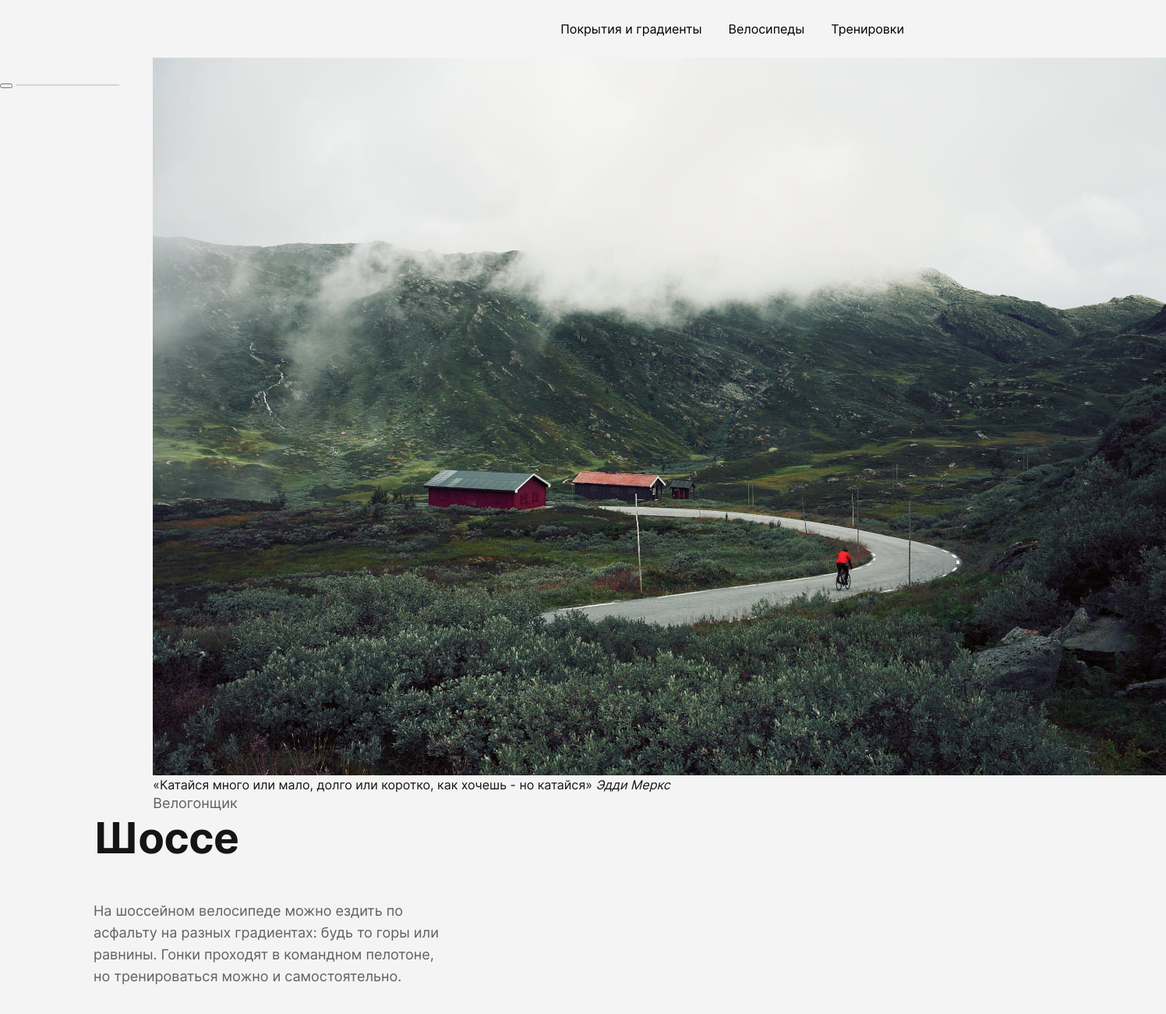
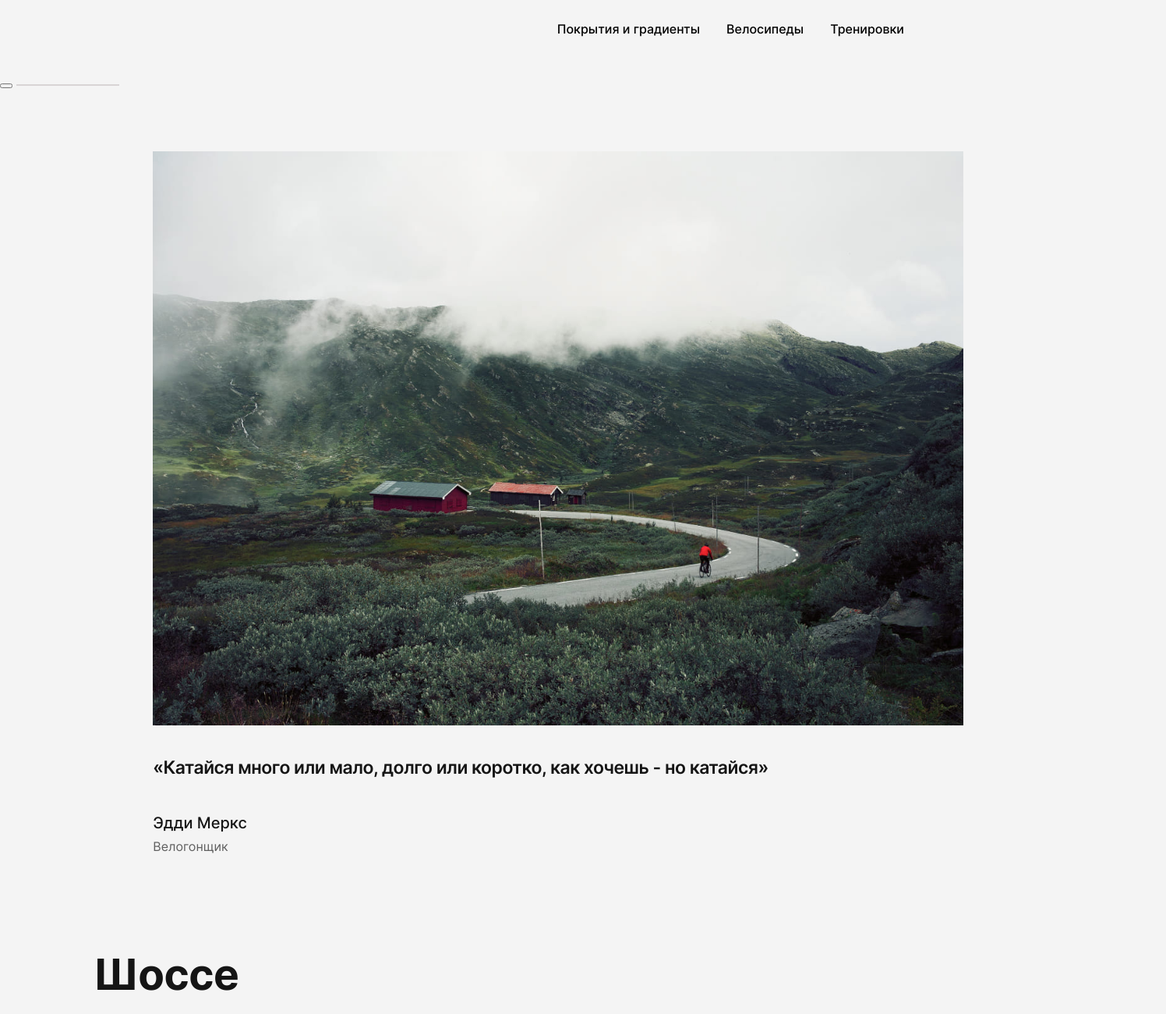
Before and after one commit to Dimd1288/sprint-3-competitions, a plain HTML site: page index.html in a window 1280 px wide. Shown: the top 1300 px of the page at 78% size, 1496 px wide, since content can reach past the window. Drawn offline with Linux system fonts and the light colour scheme.

Commit message:
intro block finished and adapted

```diff
--- a/blocks/apps/apps.css
+++ b/blocks/apps/apps.css
@@ -18,7 +18,6 @@
     .apps {
         width: calc(100% - 48px);
     }
-
 }
 
 @media screen and (max-width: 399px) {
@@ -26,5 +25,4 @@
         width: calc(100% - 36px);
         padding: 40px 0 60px 0;
     }
-
 }
--- /dev/null
+++ b/blocks/intro/__author-wrapper/intro__author-wrapper.css
@@ -0,0 +1,4 @@
+.intro__author-wrapper {
+    grid-row: 3;
+    align-self: end;
+}
--- a/blocks/intro/__image/intro__image.css
+++ b/blocks/intro/__image/intro__image.css
@@ -0,0 +1,13 @@
+.intro__image {
+    width: 100%;
+    object-fit: cover;
+    grid-column: 1;
+    grid-row: 1/4;
+}
+
+@media screen and (max-width: 1280px) {
+    .intro__image {
+        grid-column: 1;
+        grid-row: 1/2;
+    }
+}
--- a/blocks/intro/__quote-author/intro__quote-author.css
+++ b/blocks/intro/__quote-author/intro__quote-author.css
@@ -0,0 +1,13 @@
+.intro__quote-author {
+    font-weight: 500;
+    font-style: normal;
+    font-size: 20px;
+    line-height: 32px;
+}
+
+@media screen and (max-width: 399px) {
+    .intro__quote-author {
+        font-size: 14px;
+        line-height: 22px;
+    }
+}
--- a/blocks/intro/__quote/intro__quote.css
+++ b/blocks/intro/__quote/intro__quote.css
@@ -0,0 +1,15 @@
+.intro__quote {
+    font-weight: 600;
+    font-size: 34px;
+    line-height: 44px;
+    letter-spacing: -0.5px;
+}
+
+@media screen and (max-width: 1280px) {
+    .intro__quote {
+        font-size: 23px;
+        line-height: 29px;
+        grid-row: 2/3;
+        padding: 40px 0;
+    }
+}
--- a/blocks/intro/intro.css
+++ b/blocks/intro/intro.css
@@ -1,4 +1,27 @@
 .intro {
     width: calc(100% - 240px);
+    gap: 0 80px;
     margin: 0 auto;
+    display: grid;
+    grid-template-columns: 650px 1fr;
+    padding: 120px 0 60px 0;
 }
+
+@media screen and (max-width: 1280px) {
+    .intro {
+        grid-template-columns: 1fr;
+    }
+}
+
+@media screen and (max-width: 768px) {
+    .intro {
+        width: calc(100% - 48px);
+    }
+}
+
+@media screen and (max-width: 399px) {
+    .intro {
+        width: calc(100% - 36px);
+        padding: 40px 0 80px 0;
+    }
+}
--- a/blocks/page/__paragraph/_size/page__paragraph_size_small.css
+++ b/blocks/page/__paragraph/_size/page__paragraph_size_small.css
@@ -0,0 +1,11 @@
+.page__paragraph_size_small {
+    font-size: 16px;
+    line-height: 28px;
+}
+
+@media screen and (max-width: 399px) {
+    .page__paragraph_size_small {
+        font-size: 10px;
+        line-height: 16px;
+    }
+}
--- a/blocks/slider/slider.css
+++ b/blocks/slider/slider.css
@@ -3,7 +3,7 @@
     flex-direction: column;
     width: calc(100% - 120px);
     margin: 0 0 0 auto;
-    padding-bottom: 60px;
+    padding: 60px 0;
 }
 
 @media screen and (max-width: 820px) {
--- a/fonts/fonts.css
+++ b/fonts/fonts.css
@@ -14,16 +14,16 @@
 
 @font-face {
     font-family: 'Inter';
-    src: url(../fonts/Inter/Inter-Black.woff) format('woff');
+    src: url(../fonts/Inter/Inter-Medium.woff) format('woff');
     font-style: normal;
-    font-weight: 900;
+    font-weight: 500;
 }
 
 @font-face {
     font-family: 'Inter';
-    src: url(../fonts/Inter/Inter-Black.woff2) format('woff2');
+    src: url(../fonts/Inter/Inter-Medium.woff2) format('woff2');
     font-style: normal;
-    font-weight: 900;
+    font-weight: 500;
 }
 
 @font-face {
--- a/index.html
+++ b/index.html
@@ -32,12 +32,14 @@
                 <span class="lead__sign"></span>
                 <img src="./images/Color BG.jpg" alt="Подчеркивание" class="lead__line">
             </section>
-      <section class="intro">
+            <section class="intro outline">
                 <img src="./images/intro_image.jpg" alt="Велогонщик, фото" class="intro__image">
                 <quote class="intro__quote">«Катайся много или мало, долго или коротко, как хочешь - но катайся»
                 </quote>
+                <div class="intro__author-wrapper">
                     <cite class="intro__quote-author">Эдди Меркс</cite>
                     <p class="page__paragraph page__paragraph_size_small">Велогонщик</p>
+                </div>
             </section>
             <section class="slider outline">
                 <h2 class="slider__title">Шоссе</h2>
@@ -47,7 +49,8 @@
                 <ul class="slider__items">
                     <img src="./images/slider-curve.svg" alt="" class="slider__figure-svg">
                     <li class="slider__item"><img src="./images/highway1.jpg" alt="Шоссе" class="slider__image"></li>
-          <li class="slider__item"><img src="./images/highway2.jpg" alt="Лесная тропинка" class="slider__image"></li>
+                    <li class="slider__item"><img src="./images/highway2.jpg" alt="Лесная тропинка"
+                            class="slider__image"></li>
                 </ul>
                 <div class="slider__buttons">
                     <button class="slider__button"> &#8249;</button>
--- a/pages/index.css
+++ b/pages/index.css
@@ -19,6 +19,7 @@
 @import url(../blocks/lead/__title/lead__title.css);
 @import url(../blocks/intro/intro.css);
 @import url(../blocks/intro/__image/intro__image.css);
+@import url(../blocks/intro/__author-wrapper/intro__author-wrapper.css);
 @import url(../blocks/intro/__quote-author/intro__quote-author.css);
 @import url(../blocks/intro/__quote/intro__quote.css);
 @import url(../blocks/slider/slider.css);
```
Lines whose indentation alone changed are shown as unchanged.
